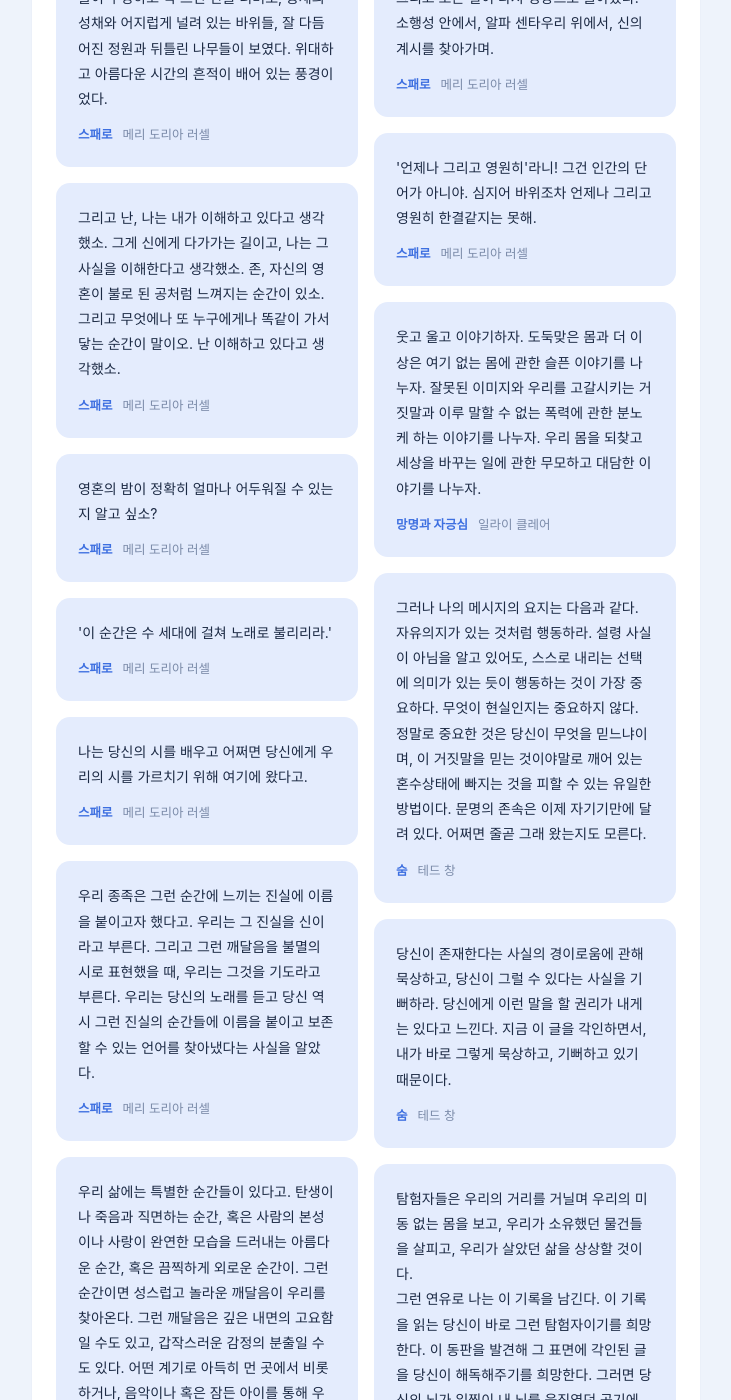
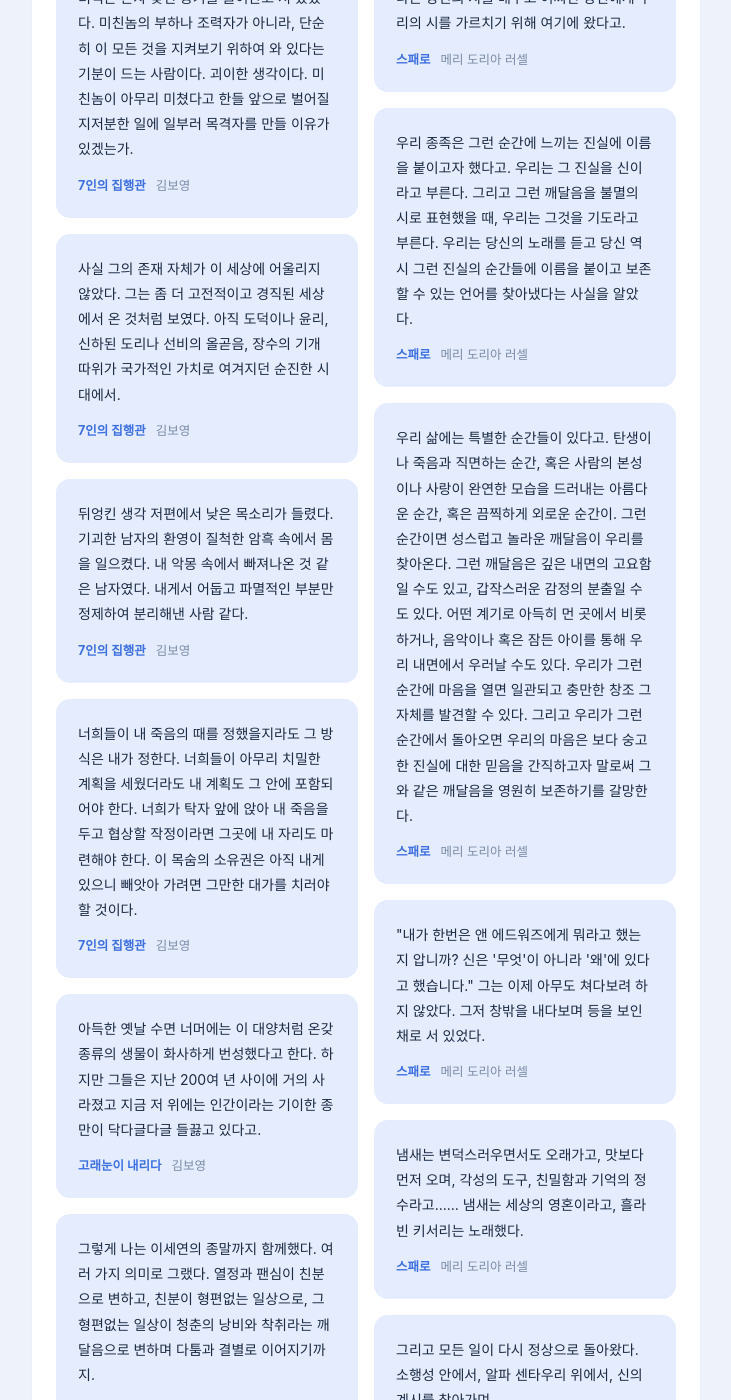
Before and after one commit to sojung-moon/sojung-moon.github.io, a Jekyll site: the page built from book.html, in a window 1280 px wide and 1400 px high, scrolled down 240 px. Shown: the whole window, without its empty margins (274-1005 px from the left). Built offline with Jekyll 4.4.1, drawn with Linux system fonts in a browser that asks for light colours; some web fonts are replaced; some of the changed text lies outside the part shown.

Commit message:
Update quotes

```diff
--- a/_data/quotes.yml
+++ b/_data/quotes.yml
@@ -50,3 +50,39 @@ items:
   - title: 스패로
     author: 메리 도리아 러셀
     quote: 풀이 무성하고 탁 트인 안뜰 너머로, 중세의 성채와 어지럽게 널려 있는 바위들, 잘 다듬어진 정원과 뒤틀린 나무들이 보였다. 위대하고 아름다운 시간의 흔적이 배어 있는 풍경이었다.
+  - title: "흰"
+    author: "한강"
+    quote: "부서지는 순간마다 파도는 눈부시게 희다. 먼 바다의 잔잔한 물살은 무수한 물고기들의 비늘 같다. 수천수만의 반짝임이 거기 있다. 수천수만의 뒤척임이 있다(그러나 움것도 영원하지 않다)."
+  - title: "흰"
+    author: "한강"
+    quote: "더럽혀지더라도 흰 것을,\n오직 흰 것들을 건넬게."
+  - title: "흰"
+    author: "한강"
+    quote: "움직이는 단단한 섬처럼 행인들 사이를 통과해 나아갈 때, 때로 나의 육체가 어떤 감옥처럼 느껴진다. 내가 겪어온 삶의 모든 기억들이, 그 기억들과 분리해낼 수 없는 내 모국어와 함께 고립되고 봉인된 것처럼 느껴진다."
+  - title: "디아스포라 기행"
+    author: "서경식"
+    quote: "그렇다고 해도 죽음은 늦고 이른 차이는 있어도 언젠가는 찾아오는, 피할 수 없는 것이 아닌가. 그렇다면 왜 지금이면 안 되는가."
+  - title: "디아스포라 기행"
+    author: "서경식"
+    quote: "어디서 어떻게 죽을까. 언제나 그게 마음에 걸린다."
+  - title: "고래눈이 내리다"
+    author: "김보영"
+    quote: "마치 내가 그간 어떤 선택을 했든, 어떤 길을 걸었든, 우리가 어떤 다툼을 했든, 모든 일들은 세월에 마모되고 윤색되었고, 가장 아름다운 추억만이 이 자리에 남아 빛나고 있다고 말하듯이."
+  - title: "고래눈이 내리다"
+    author: "김보영"
+    quote: "그렇게 나는 이세연의 종말까지 함께했다. 여러 가지 의미로 그랬다. 열정과 팬심이 친분으로 변하고, 친분이 형편없는 일상으로, 그 형편없는 일상이 청춘의 낭비와 착취라는 깨달음으로 변하며 다툼과 결별로 이어지기까지."
+  - title: "고래눈이 내리다"
+    author: "김보영"
+    quote: "아득한 옛날 수면 너머에는 이 대양처럼 온갖 종류의 생물이 화사하게 번성했다고 한다. 하지만 그들은 지난 200여 년 사이에 거의 사라졌고 지금 저 위에는 인간이라는 기이한 종만이 닥다글다글 들끓고 있다고."
+  - title: "7인의 집행관"
+    author: "김보영"
+    quote: "너희들이 내 죽음의 때를 정했을지라도 그 방식은 내가 정한다. 너희들이 아무리 치밀한 계획을 세웠더라도 내 계획도 그 안에 포함되어야 한다. 너희가 탁자 앞에 앉아 내 죽음을 두고 협상할 작정이라면 그곳에 내 자리도 마련해야 한다. 이 목숨의 소유권은 아직 내게 있으니 빼앗아 가려면 그만한 대가를 치러야 할 것이다."
+  - title: "7인의 집행관"
+    author: "김보영"
+    quote: "뒤엉킨 생각 저편에서 낮은 목소리가 들렸다. 기괴한 남자의 환영이 질척한 암흑 속에서 몸을 일으켰다. 내 악몽 속에서 빠져나온 것 같은 남자였다. 내게서 어둡고 파멸적인 부분만 정제하여 분리해낸 사람 같다."
+  - title: "7인의 집행관"
+    author: "김보영"
+    quote: "사실 그의 존재 자체가 이 세상에 어울리지 않았다. 그는 좀 더 고전적이고 경직된 세상에서 온 것처럼 보였다. 아직 도덕이나 윤리, 신하된 도리나 선비의 올곧음, 장수의 기개 따위가 국가적인 가치로 여겨지던 순진한 시대에서."
+  - title: "7인의 집행관"
+    author: "김보영"
+    quote: "녀석은 혼자 낯선 공기를 끌어안고 서 있었다. 미친놈의 부하나 조력자가 아니라, 단순히 이 모든 것을 지켜보기 위하여 와 있다는 기분이 드는 사람이다. 괴이한 생각이다. 미친놈이 아무리 미쳤다고 한들 앞으로 벌어질 지저분한 일에 일부러 목격자를 만들 이유가 있겠는가."
```
